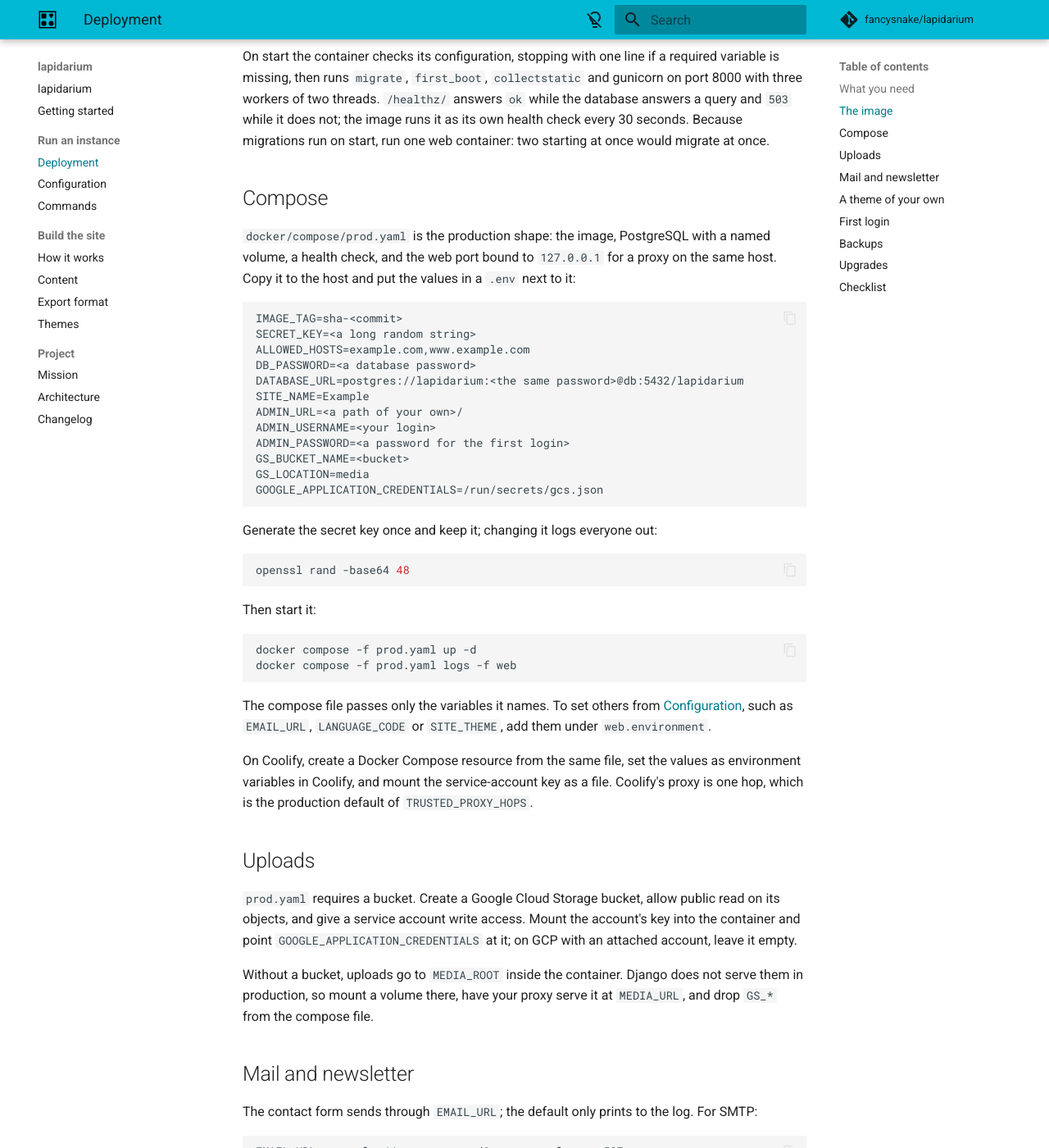
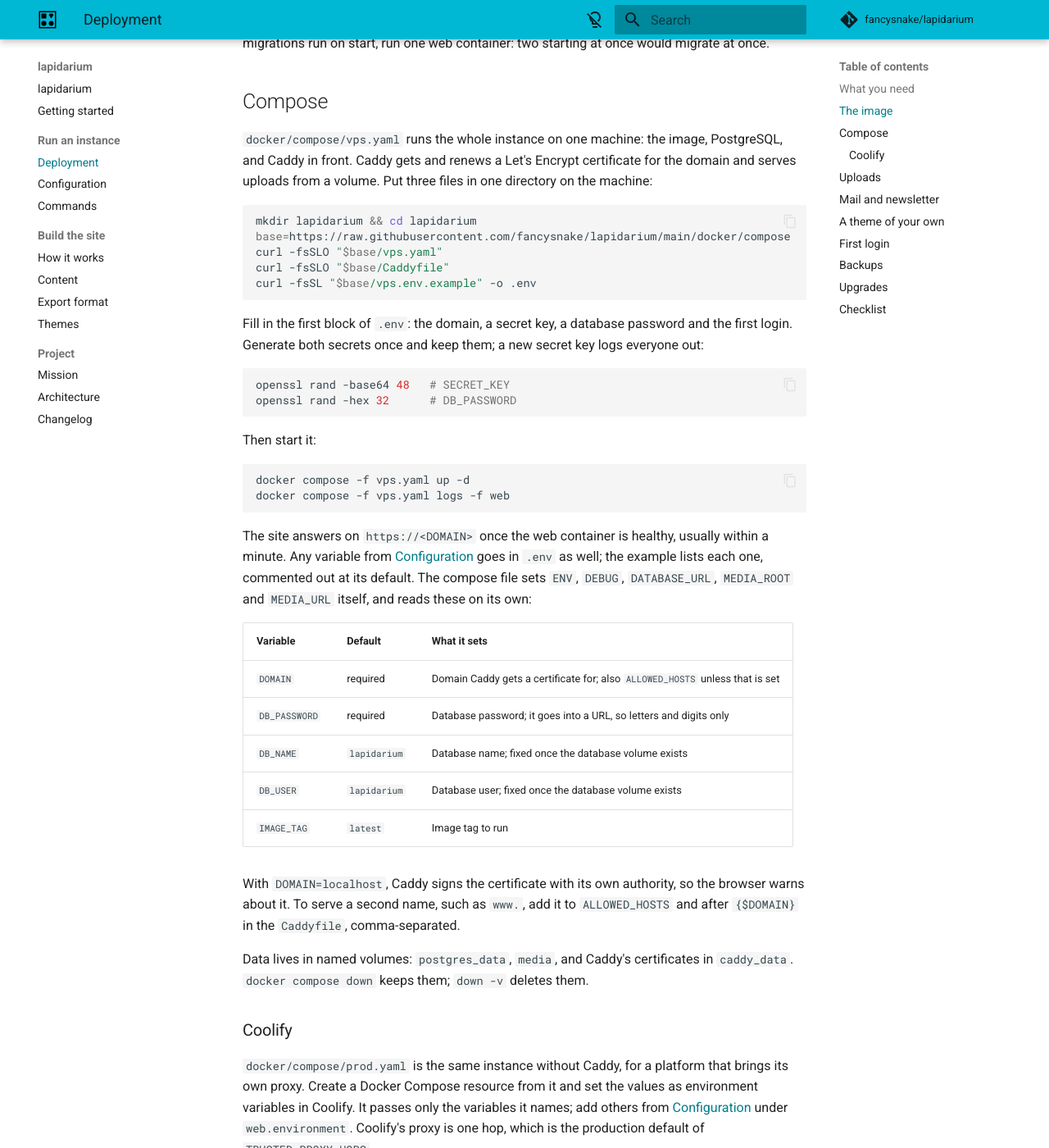
Before and after one commit to fancysnake/lapidarium, an MkDocs documentation site: the page built from docs/deployment.md, in a window 1280 px wide and 1400 px high, scrolled down 942 px. Shown: the whole window at 82% size. Built offline with MkDocs 1.6.1 and Material for MkDocs 9.7.7, drawn with Linux system fonts in a browser that asks for light colours; comment, search, counter and statistics services are not loaded; some of the changed text lies outside the part shown.

Commit message:
chore: self-host on one machine with Caddy and local uploads
prod.yaml has no proxy, requires a bucket, and passes only the
variables it names, so a VPS needed TLS, storage and YAML edits before
the site served a page.

vps.yaml runs the app, PostgreSQL and Caddy. Caddy gets the certificate
for DOMAIN (an internal one for localhost) and serves the media volume
at /media/. web loads the whole .env; the compose file fixes ENV, DEBUG,
MEDIA_ROOT and MEDIA_URL, builds DATABASE_URL from DB_PASSWORD, and
defaults ALLOWED_HOSTS to DOMAIN. vps.env.example lists every variable,
required first; a test keeps it in step with the settings and the
deployment page. prod.yaml stays as the Coolify shape.

Tradeoff: DB_PASSWORD goes into a URL unescaped, so it must be URL-safe.

Refs #73.

Co-Authored-By: Claude Opus 5.5 <noreply@anthropic.com>

````diff
--- a/docs/deployment.md
+++ b/docs/deployment.md
@@ -11,14 +11,9 @@ content is [Content](content.md).
 
 ## What you need
 
-- A host that runs containers: plain Docker Compose, or a platform such as
-  Coolify that runs a compose file.
-- PostgreSQL 16. The compose file below brings its own.
-- A domain, and a reverse proxy that terminates TLS and forwards
-  `X-Forwarded-Proto` and `X-Forwarded-Host`. Production redirects every
-  plain HTTP request to HTTPS.
-- Somewhere for uploads: a Google Cloud Storage bucket with public read, or a
-  volume your proxy serves (see [Uploads](#uploads)).
+- A machine with Docker and Compose and ports 80 and 443 open, or a platform
+  such as Coolify that runs a compose file.
+- A domain whose DNS points at that machine; `localhost` to try it out.
 - Optional: an SMTP account for the contact form, a Mailchimp audience for the
   newsletter.
 
@@ -46,58 +41,77 @@ migrate at once.
 
 ## Compose
 
-`docker/compose/prod.yaml` is the production shape: the image, PostgreSQL with a
-named volume, a health check, and the web port bound to `127.0.0.1` for a proxy
-on the same host. Copy it to the host and put the values in a `.env` next to
-it:
+`docker/compose/vps.yaml` runs the whole instance on one machine: the image,
+PostgreSQL, and Caddy in front. Caddy gets and renews a Let's Encrypt
+certificate for the domain and serves uploads from a volume. Put three files
+in one directory on the machine:
 
-```dotenv
-IMAGE_TAG=sha-<commit>
-SECRET_KEY=<a long random string>
-ALLOWED_HOSTS=example.com,www.example.com
-DB_PASSWORD=<a database password>
-DATABASE_URL=postgres://lapidarium:<the same password>@db:5432/lapidarium
-SITE_NAME=Example
-ADMIN_URL=<a path of your own>/
-ADMIN_USERNAME=<your login>
-ADMIN_PASSWORD=<a password for the first login>
-GS_BUCKET_NAME=<bucket>
-GS_LOCATION=media
-GOOGLE_APPLICATION_CREDENTIALS=/run/secrets/gcs.json
+```bash
+mkdir lapidarium && cd lapidarium
+base=https://raw.githubusercontent.com/fancysnake/lapidarium/main/docker/compose
+curl -fsSLO "$base/vps.yaml"
+curl -fsSLO "$base/Caddyfile"
+curl -fsSL "$base/vps.env.example" -o .env
 ```
 
-Generate the secret key once and keep it; changing it logs everyone out:
+Fill in the first block of `.env`: the domain, a secret key, a database
+password and the first login. Generate both secrets once and keep them; a new
+secret key logs everyone out:
 
 ```bash
-openssl rand -base64 48
+openssl rand -base64 48   # SECRET_KEY
+openssl rand -hex 32      # DB_PASSWORD
 ```
 
 Then start it:
 
 ```bash
-docker compose -f prod.yaml up -d
-docker compose -f prod.yaml logs -f web
+docker compose -f vps.yaml up -d
+docker compose -f vps.yaml logs -f web
 ```
 
-The compose file passes only the variables it names. To set others from
-[Configuration](configuration.md), such as `EMAIL_URL`, `LANGUAGE_CODE` or
-`SITE_THEME`, add them under `web.environment`.
+The site answers on `https://<DOMAIN>` once the web container is healthy,
+usually within a minute. Any variable from [Configuration](configuration.md)
+goes in `.env` as well; the example lists each one, commented out at its
+default. The compose file sets `ENV`, `DEBUG`, `DATABASE_URL`, `MEDIA_ROOT`
+and `MEDIA_URL` itself, and reads these on its own:
 
-On Coolify, create a Docker Compose resource from the same file, set the values
-as environment variables in Coolify, and mount the service-account key as a
-file. Coolify's proxy is one hop, which is the production default of
-`TRUSTED_PROXY_HOPS`.
+| Variable | Default | What it sets |
+|---|---|---|
+| `DOMAIN` | required | Domain Caddy gets a certificate for; also `ALLOWED_HOSTS` unless that is set |
+| `DB_PASSWORD` | required | Database password; it goes into a URL, so letters and digits only |
+| `DB_NAME` | `lapidarium` | Database name; fixed once the database volume exists |
+| `DB_USER` | `lapidarium` | Database user; fixed once the database volume exists |
+| `IMAGE_TAG` | `latest` | Image tag to run |
+
+With `DOMAIN=localhost`, Caddy signs the certificate with its own authority,
+so the browser warns about it. To serve a second name, such as `www.`, add it
+to `ALLOWED_HOSTS` and after `{$DOMAIN}` in the `Caddyfile`, comma-separated.
+
+Data lives in named volumes: `postgres_data`, `media`, and Caddy's
+certificates in `caddy_data`. `docker compose down` keeps them; `down -v`
+deletes them.
+
+### Coolify
+
+`docker/compose/prod.yaml` is the same instance without Caddy, for a platform
+that brings its own proxy. Create a Docker Compose resource from it and set
+the values as environment variables in Coolify. It passes only the variables
+it names; add others from [Configuration](configuration.md) under
+`web.environment`. Coolify's proxy is one hop, which is the production default
+of `TRUSTED_PROXY_HOPS`.
 
 ## Uploads
 
-`prod.yaml` requires a bucket. Create a Google Cloud Storage bucket, allow
-public read on its objects, and give a service account write access. Mount the
-account's key into the container and point `GOOGLE_APPLICATION_CREDENTIALS` at
-it; on GCP with an attached account, leave it empty.
+`vps.yaml` keeps uploads in the `media` volume, and Caddy serves them at
+`/media/`.
 
-Without a bucket, uploads go to `MEDIA_ROOT` inside the container. Django does
-not serve them in production, so mount a volume there, have your proxy serve it
-at `MEDIA_URL`, and drop `GS_*` from the compose file.
+To keep them in Google Cloud Storage instead, create a bucket, allow public
+read on its objects, and give a service account write access. Set
+`GS_BUCKET_NAME` and `GS_LOCATION`, mount the account's key into the web
+container, and point `GOOGLE_APPLICATION_CREDENTIALS` at it; on GCP with an
+attached account, leave it empty. `prod.yaml` requires a bucket, because
+nothing behind Coolify's proxy serves a volume.
 
 ## Mail and newsletter
 
@@ -133,7 +147,7 @@ Later starts leave accounts alone, so change the password in the admin, not in
 `.env`. Without `ADMIN_PASSWORD`, create the admin yourself:
 
 ```bash
-docker compose -f prod.yaml exec web mise run dj createsuperuser
+docker compose -f vps.yaml exec web mise run dj createsuperuser
 ```
 
 Log in at `https://<your domain>/<ADMIN_URL>`. The site is empty until it has
@@ -147,11 +161,11 @@ bundle exported from another instance. To start from a demo instead, set
 Two things hold an instance: the database and the uploads. Back up both:
 
 - `pg_dump` of the database, on the database's own schedule.
-- The bucket, or the `MEDIA_ROOT` volume.
+- The `media` volume, or the bucket.
 
 `export_content` also writes every published entry, type, the profile and
 the assets they use as plain files (see [Export format](export-format.md)).
-It does not run by itself; schedule it from the host. `prod.yaml` mounts
+It does not run by itself; schedule it from the host. `vps.yaml` mounts
 nothing at `/app/export`, so without a volume there the export is lost when
 the container is recreated. Add one under `web`:
 
@@ -162,10 +176,10 @@ the container is recreated. Add one under `web`:
 
 The container runs as an unprivileged user, so create `export/` on the host
 first and give it to that user's UID, which
-`docker compose -f prod.yaml exec web id -u` prints. Then run it:
+`docker compose -f vps.yaml exec web id -u` prints. Then run it:
 
 ```bash
-docker compose -f prod.yaml exec -T web mise run dj export_content /app/export
+docker compose -f vps.yaml exec -T web mise run dj export_content /app/export
 ```
 
 The export holds published content only: drafts, users and sign-ups live in
@@ -176,7 +190,7 @@ the database dump alone.
 Change `IMAGE_TAG` and recreate the container:
 
 ```bash
-docker compose -f prod.yaml up -d
+docker compose -f vps.yaml up -d
 ```
 
 Migrations run on start. Read the [changelog](changelog.md) first: a theme
````
Also changed, not shown: CHANGELOG.md (+3 -0 lines), 4 other files.
